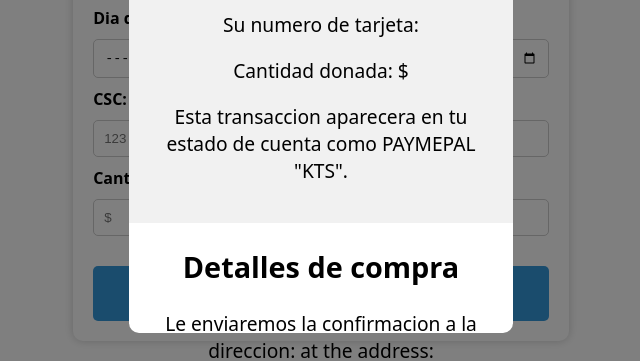
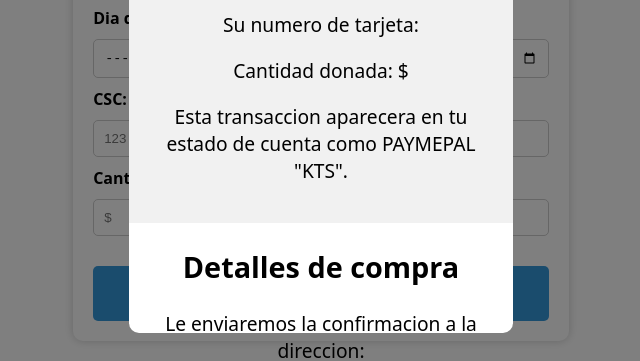
Before and after one commit to dxgamer955/PaymePal.github.io, a plain HTML site: page index.html in a window 1280 px wide. Both pictures are taken after a click on the button "Enviar". Shown: the part 439-800 px from the top of the page, without its empty margins (319-959 px from the left). Drawn offline with Linux system fonts and the light colour scheme.

Commit message:
Update index.html

```diff
--- a/index.html
+++ b/index.html
@@ -81,7 +81,7 @@
                                   </div>
                                   <div class="purchase-details">
                                     <h2>Detalles de compra</h2>
-                                    <p class="purchase-details2">Le enviaremos la confirmacion a la direccion: <span class="first-name-response"></span> at the address: <span class="email-address-response">.</span> </p>
+                                    <p class="purchase-details2">Le enviaremos la confirmacion a la direccion: <span class="first-name-response"></span> <span class="email-address-response">.</span> </p>
                                 </div>
                                   <div class="merchant-details">
                                     <h2>Detalles del vendedor</h2>
```
